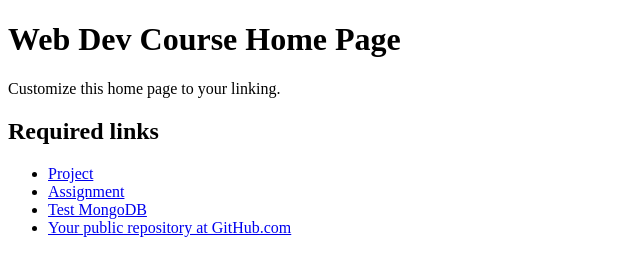
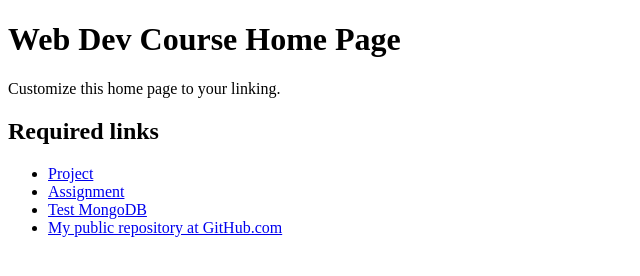
Before and after one commit to gddorsh/dorshimer-greg-webdev, a website: page public/index.html in a window 1280 px wide. Shown: the full height of the page, 0-640 px from the left. Drawn offline with Linux system fonts and the light colour scheme.

Commit message:
linked to my github

```diff
--- a/public/index.html
+++ b/public/index.html
@@ -23,7 +23,7 @@
             <a href="test/index.html">Test MongoDB</a>
         </li>
         <li>
-            <a href="https://github.com/jannunzi/web-dev-template">Your public repository at GitHub.com</a>
+            <a href="https://github.com/gddorsh/dorshimer-greg-webdev">My public repository at GitHub.com</a>
         </li>
     </ul>
 </body>
```
